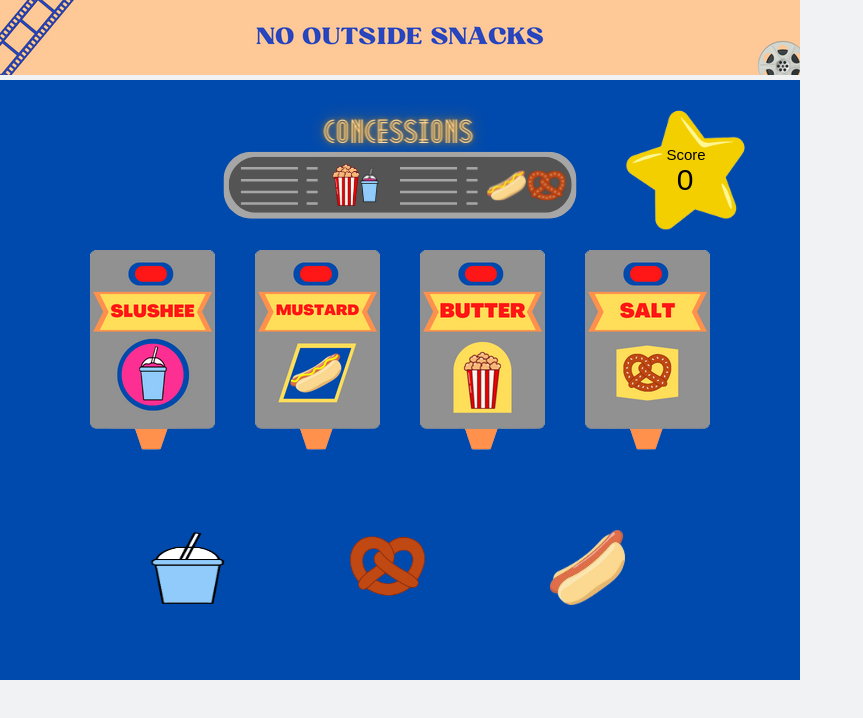
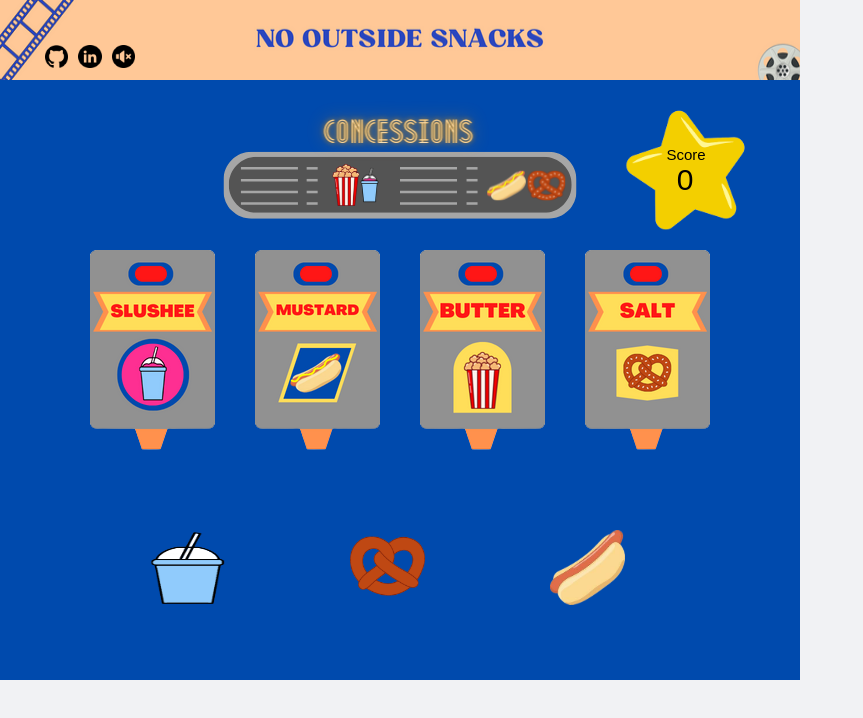
Before and after one commit to katiehan22/NoOutsideSnacks, a website built with webpack: page index.html in a window 1280 px wide. Shown: the whole page, without its empty margins (0-863 px from the left). Built offline with nearby package versions, Linux system fonts and the light colour scheme.

Commit message:
Add nav links

```diff
--- a/index.html
+++ b/index.html
@@ -10,10 +10,16 @@
 <body>
   <header class="header-nav">
     <img src="assets/images/header.png">
+    <ul class="icons">
+      <li id="github"><a href="https://github.com/katiehan22/NoOutsideSnacks"><img src="assets/images/icons/github-logo.png"></a></li>
+      <li id="linkedin"><a href="https://www.linkedin.com/in/katiehan22/"><img src="assets/images/icons/linkedin.png"></a></li>
+      <li id="mute"><img src="assets/images/icons/mute.png"></li>
+    </ul>
   </header>
 
+  <div class="title-screen"></div>
+
   <div class="canvas-div"></div>
-
   <canvas id="game-canvas" width="800" height="600"></canvas>
 </body>
 </html>
--- a/src/index.scss
+++ b/src/index.scss
@@ -1,7 +1,7 @@
 @import 'src/styles/dispenser.scss';
 @import 'src/styles/header.scss';
 
-html, body, header, nav, h1, a, ul, li, strong, main, button, i, section, img, div, h2, p, form, fieldset, label, input, textarea, span, article, footer, time, small {
+html, body, header, nav, h1, a, ul, li, strong, main, button, i, section, img, div, h2, p, form, fieldset, label, input, textarea, span, article, footer, time, small, audio {
   margin: 0;
   padding: 0;
   border: 0;
--- a/src/scripts/game.js
+++ b/src/scripts/game.js
@@ -18,6 +18,10 @@ class Game {
     this.score = 0;
     this.scoreImg = new Image();
     this.scoreImg.src = "assets/images/starscore.png";
+    this.correctSound = new Audio("assets/audio/correct.wav");
+    this.incorrectSound = new Audio("assets/audio/incorrect.mp3");
+    this.backgroundMusic = new Audio("assets/audio/background.mp3");
+    this.backgroundMusic.play();
     this.handleClick = this.handleClick.bind(this);
     this.bindEvents();
   }
@@ -155,9 +159,11 @@ class Game {
     // If does not match, update fooditem.topping to incorrect, change image to incorrect
     if (this.checkCorrectMatch(belowFoodItem, newTopping) === true) {
       belowFoodItem.swapImage("correct");
+      this.correctSound.play();
       this.score += 10;
     } else {
       belowFoodItem.swapImage("incorrect");
+      this.incorrectSound.play();
     }
   }
 
--- a/src/styles/header.scss
+++ b/src/styles/header.scss
@@ -1,4 +1,18 @@
 .header-nav {
   width: 800px;
   height: 80px;
+  display: flex;
 }
+
+.icons {
+  display: flex;
+  position: absolute;
+  height: 100px;
+  width: 100px;
+  margin-top: 40px;
+  margin-left: 40px;
+}
+
+#github, #linkedin, #mute {
+  margin: 5px;
+}
```
Also changed, not shown: assets/images/icons/github-logo.png (added), assets/images/icons/linkedin.png (added), assets/images/icons/mute.png (added), dist/main.css, dist/main.js, 3 other files.
